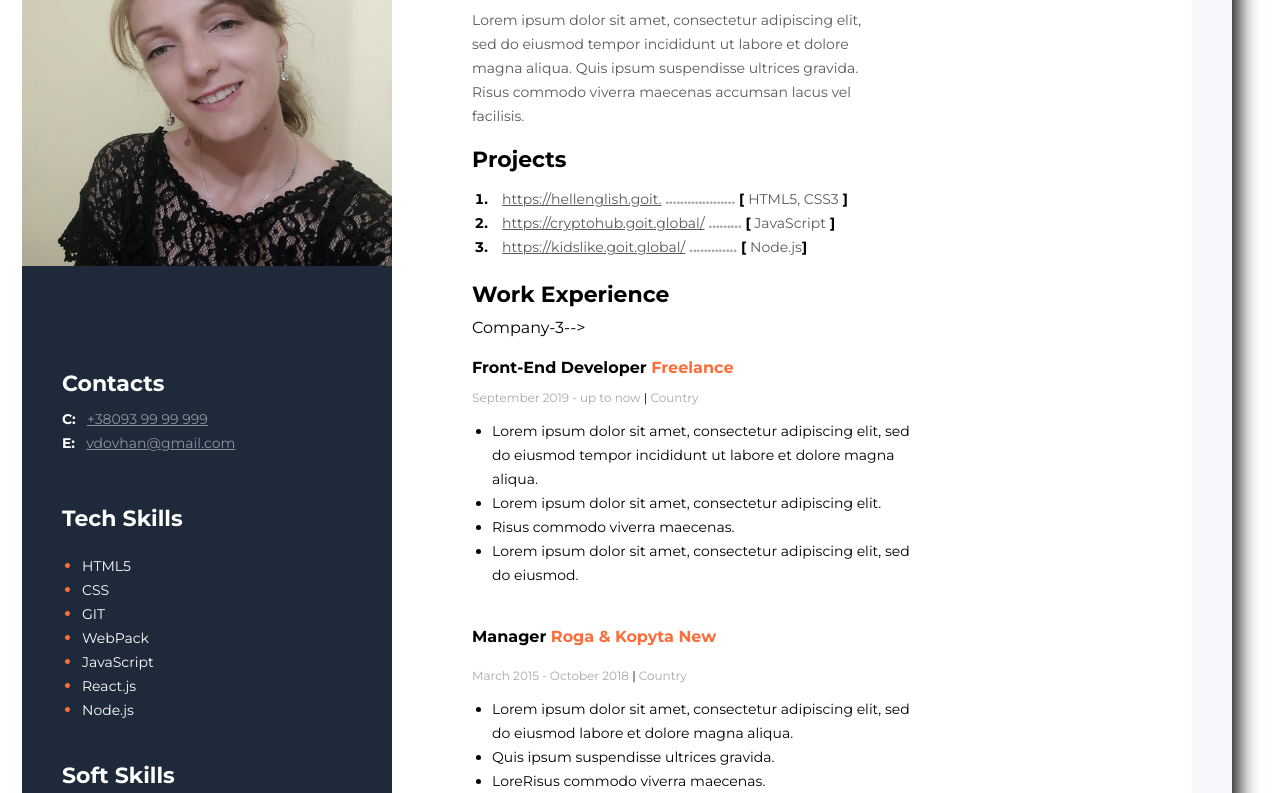
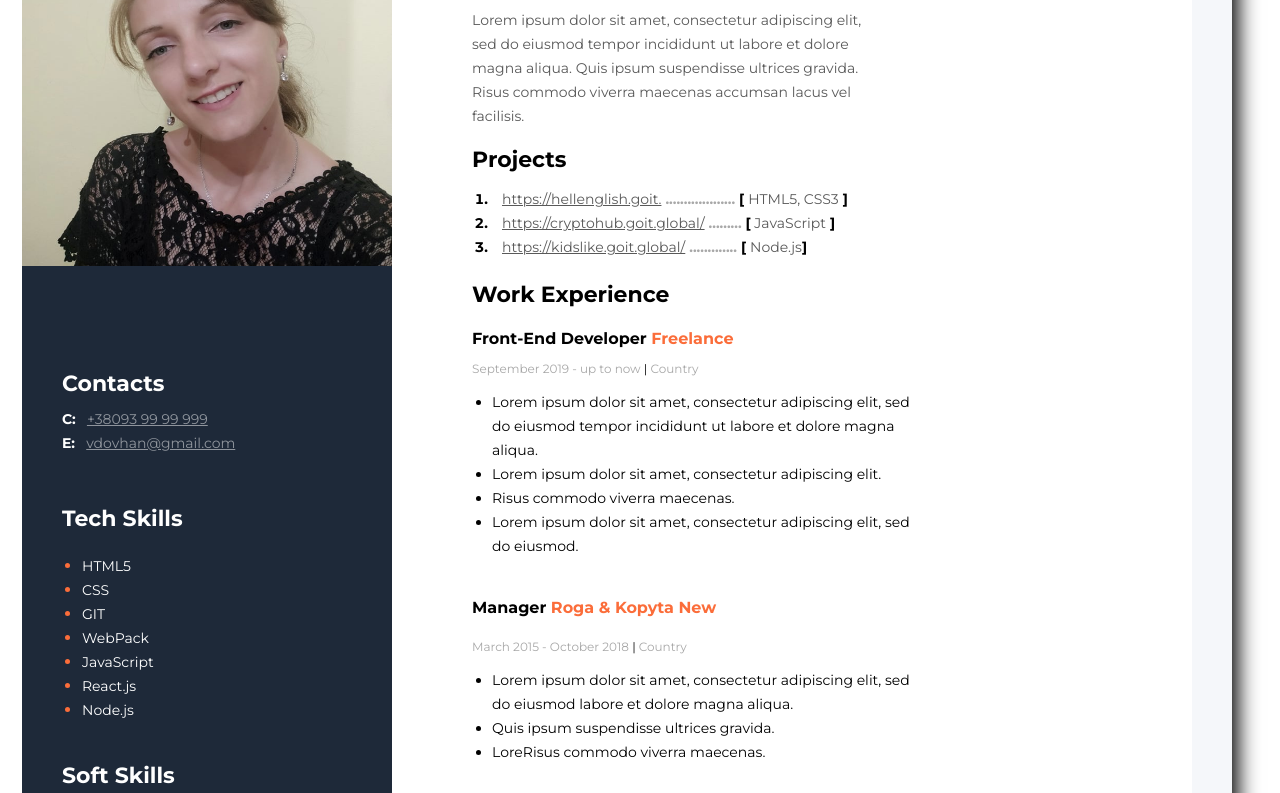
Before and after one commit to Vita-Dovhan/my-resume, a plain HTML site: page index.html in a window 1280 px wide. Shown: the part 304-1097 px from the top of the page. Drawn offline with Linux system fonts and the light colour scheme.

Commit message:
changes-last

```diff
--- a/index.html
+++ b/index.html
@@ -47,7 +47,7 @@
         <!--Work-Experience-section-->
         <div class="Work-Experience-section">
             <h3 class="title1">Work Experience</h3>
-            Company-3-->
+            <!-- Company-3-->
 <div>
     <h4 class="company-item">Front-End Developer <span class="namecompany">Freelance</span></h4>
     <p class="timework">September 2019 - up to now <span class="vertical">|</span> Country</p>
```
